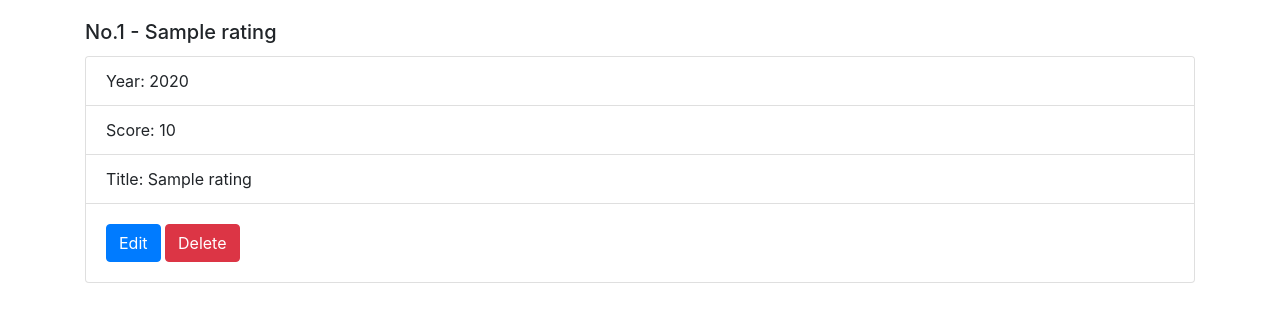
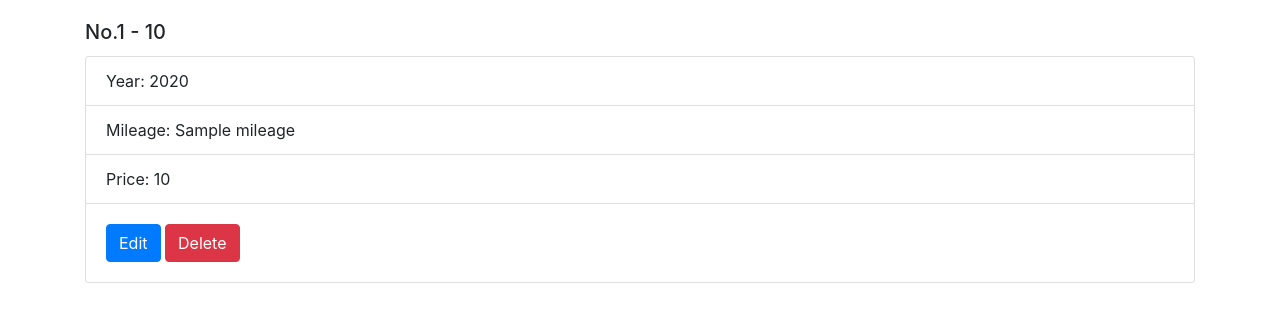
Before and after one commit to ajd33/PythonDockerFlaskPycharm, a Python web app: template app/templates/view.html in a window 1280 px wide. Shown: the part 56-378 px from the top of the page. Run offline with Jinja, Linux system fonts and the light colour scheme; the template is opened without the code that fills it: most values are stand-ins (such as "Sample title", 1, 10 or a date in 2020); some libraries are stand-ins or nearby versions.

Commit message:
bugfix: fixed view

```diff
--- a/app/templates/view.html
+++ b/app/templates/view.html
@@ -1,17 +1,17 @@
 {% extends "layout.html" %}
 {% block content %}
 
-<h5 class="card-title" style="margin-top: 20px">No.{{ rating.id }} - {{ rating.Title }}</h5>
+<h5 class="card-title" style="margin-top: 20px">No.{{ mileage.id }} - {{ mileage.Price }}</h5>
 
 <div class="card" class="m-5 p-2">
     <ul class="list-group list-group-flush">
-        <li class="list-group-item">Year: {{ rating.Year }}</li>
-        <li class="list-group-item">Score: {{ rating.Score }}</li>
-        <li class="list-group-item">Title: {{ rating.Title }}</li>
+        <li class="list-group-item">Year: {{ mileage.Year }}</li>
+        <li class="list-group-item">Mileage: {{ mileage.Mileage }}</li>
+        <li class="list-group-item">Price: {{ mileage.Price }}</li>
     </ul>
     <div class="card-body">
-        <form action="/delete/{{rating.id}}" method="post">
-            <a href="/edit/{{rating.id}}" class="card-link btn btn-primary">Edit</a>
+        <form action="/delete/{{mileage.id}}" method="post">
+            <a href="/edit/{{mileage.id}}" class="card-link btn btn-primary">Edit</a>
             <button type="submit" class="btn btn-danger">Delete</button>
         </form>
     </div>
```
